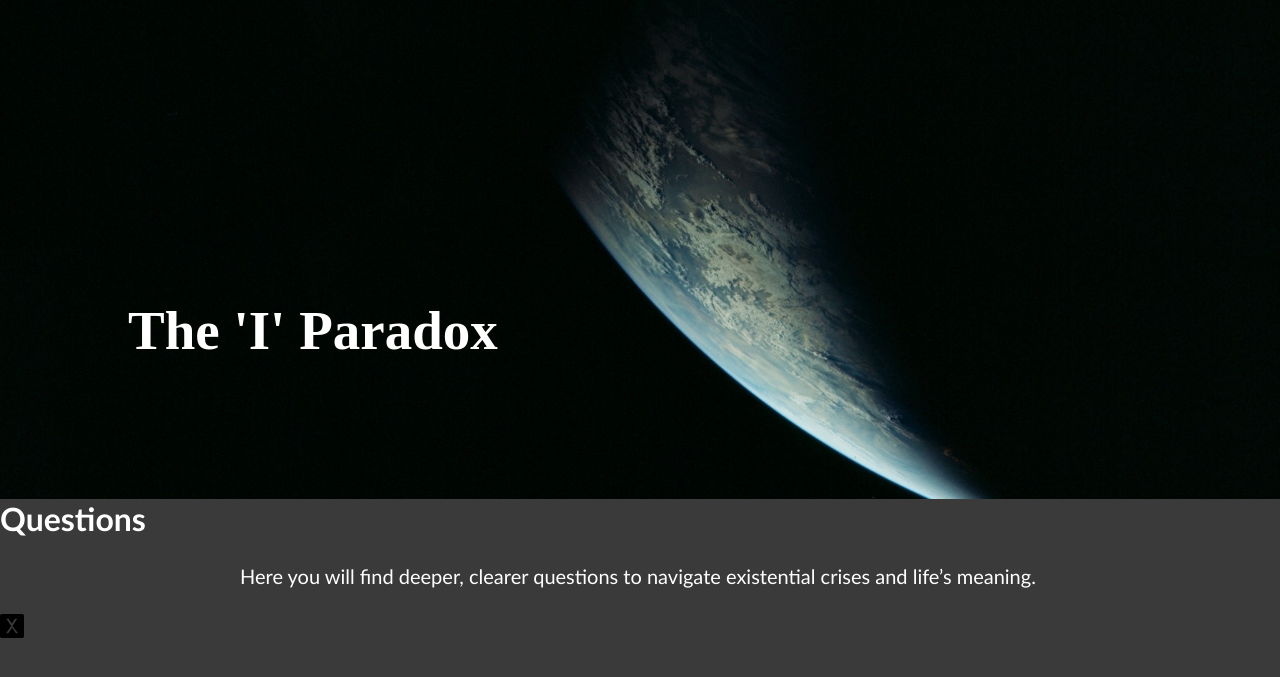
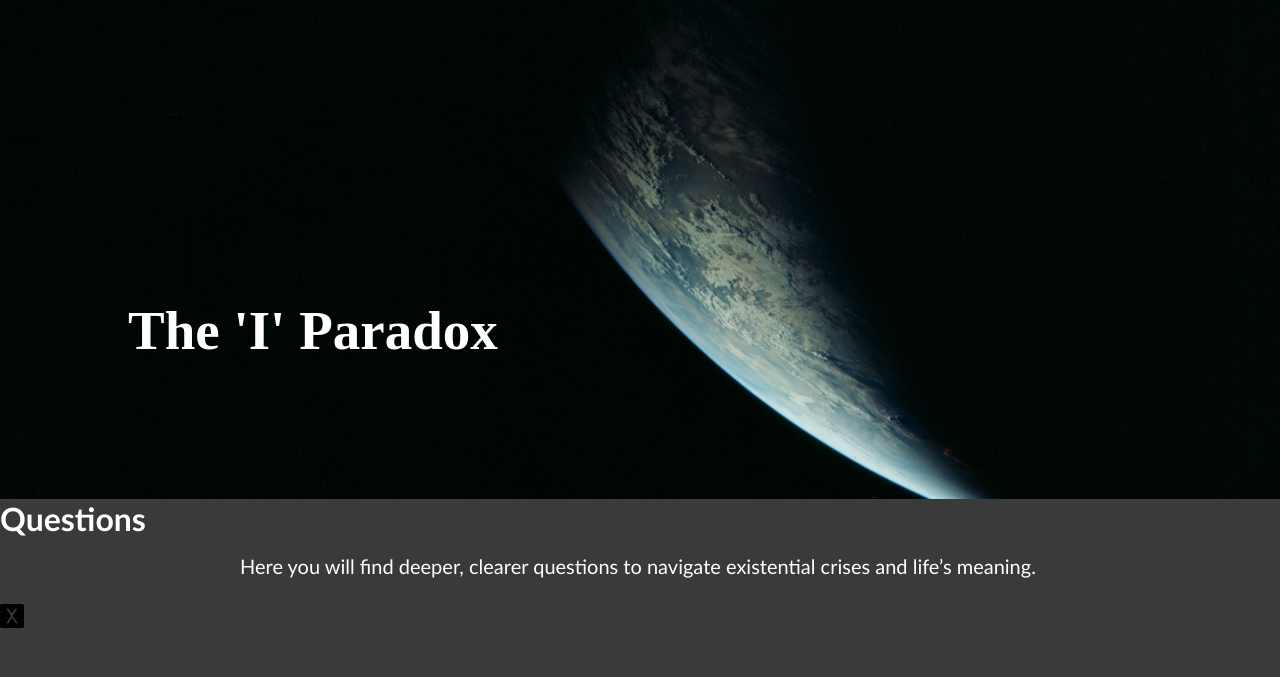
Before and after one commit to OmJadhav1905/myflaskblog, a Flask app: page /questions in a window 1280 px wide. Shown: the part 70-747 px from the top of the page. Run offline with Flask 3, Linux system fonts and the light colour scheme.

```diff
--- a/templates/questions.html
+++ b/templates/questions.html
@@ -3,6 +3,7 @@
 {% block title %}Questions - The 'I' Paradox{% endblock %}
 
 {% block content %}
+<div style="text-align: left; margin-left: 20px;"></div>
   <h1>Questions</h1>
-  <p>Here you will find deeper, clearer questions to navigate existential crises and life’s meaning.</p>
+  <p style="margin-top: -10px;">Here you will find deeper, clearer questions to navigate existential crises and life’s meaning.</p>
 {% endblock %}
```
